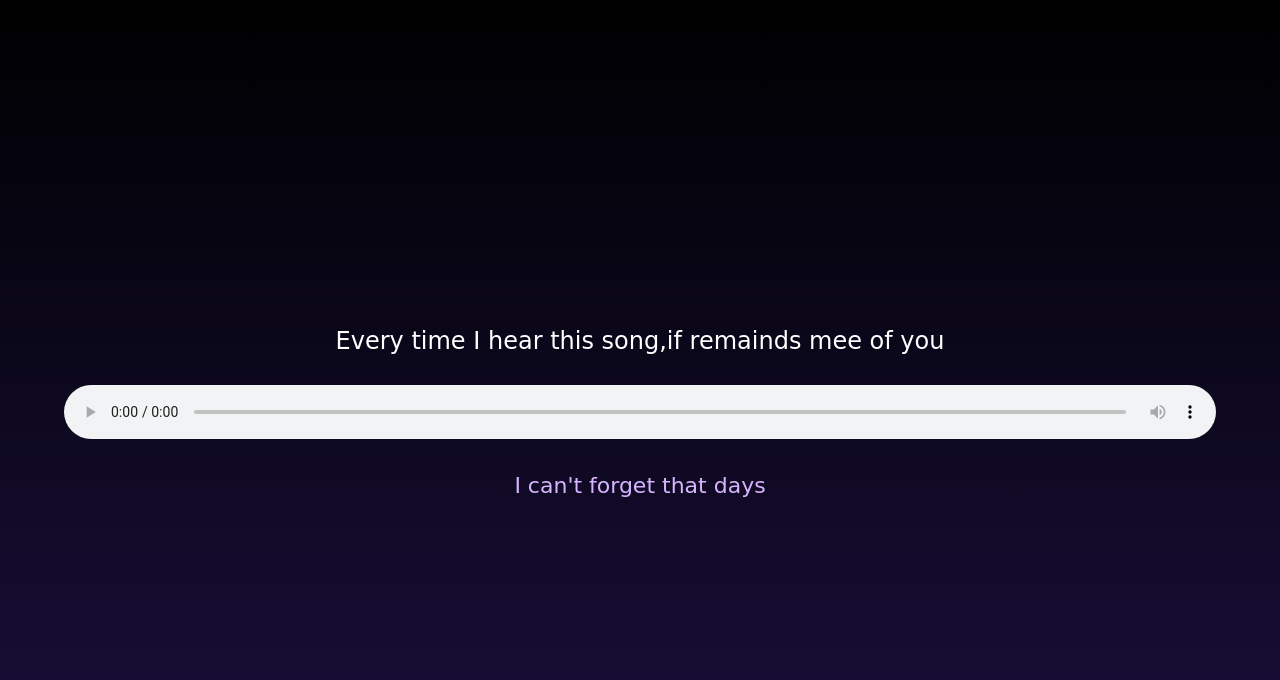
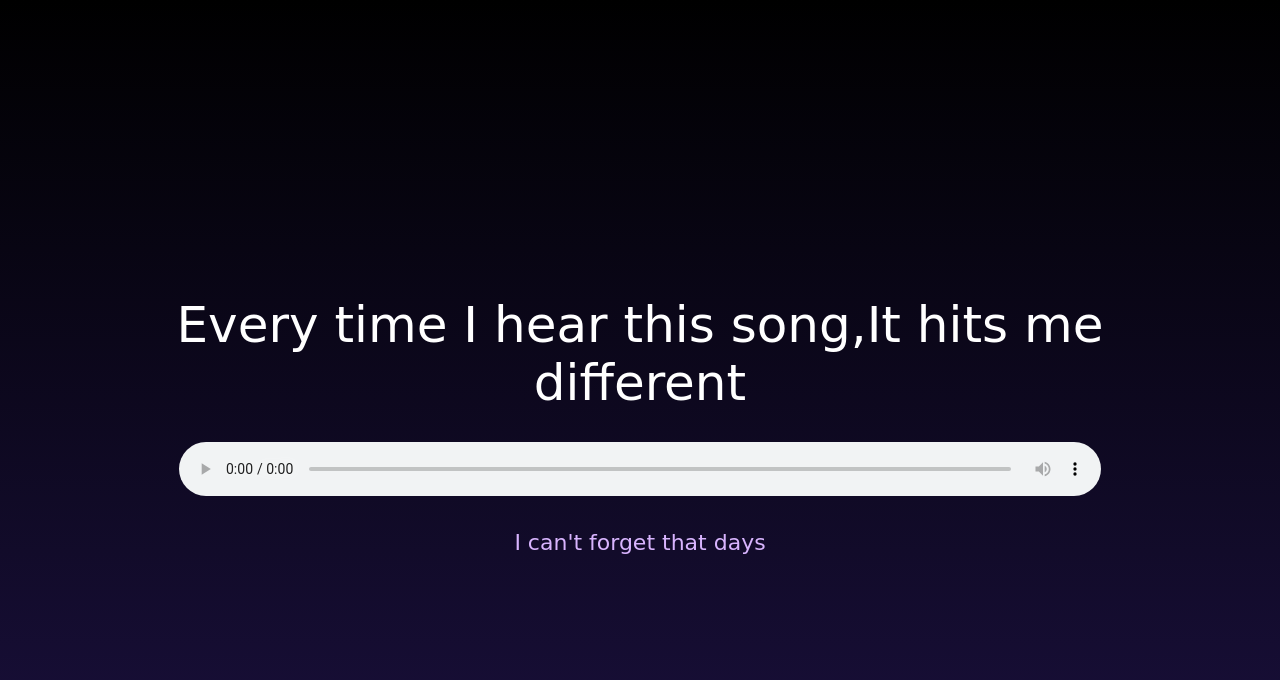
Before and after one commit to nagadhesh2-maker/Birthday-Gifts, a plain HTML site: page song.html in a window 1280 px wide. Drawn offline with Linux system fonts and the light colour scheme.

Commit message:
Update song.html

```diff
--- a/song.html
+++ b/song.html
@@ -23,11 +23,11 @@
                 font-size: 30px;
             }
             p{
-                font-size: 24px;
+                font-size: 50px;
                 margin-bottom: 30px;
             }
             audio{
-                width: 100%;
+                width: 80%;
 
 
             }
@@ -44,7 +44,7 @@
 
             </h1>
             <p>
-                Every time I hear this song,if remainds mee of you
+                Every time I hear this song,It hits me different
             </p>
             <audio controls>
                 <source src="song.mp3" type="audio/mpeg">
```
